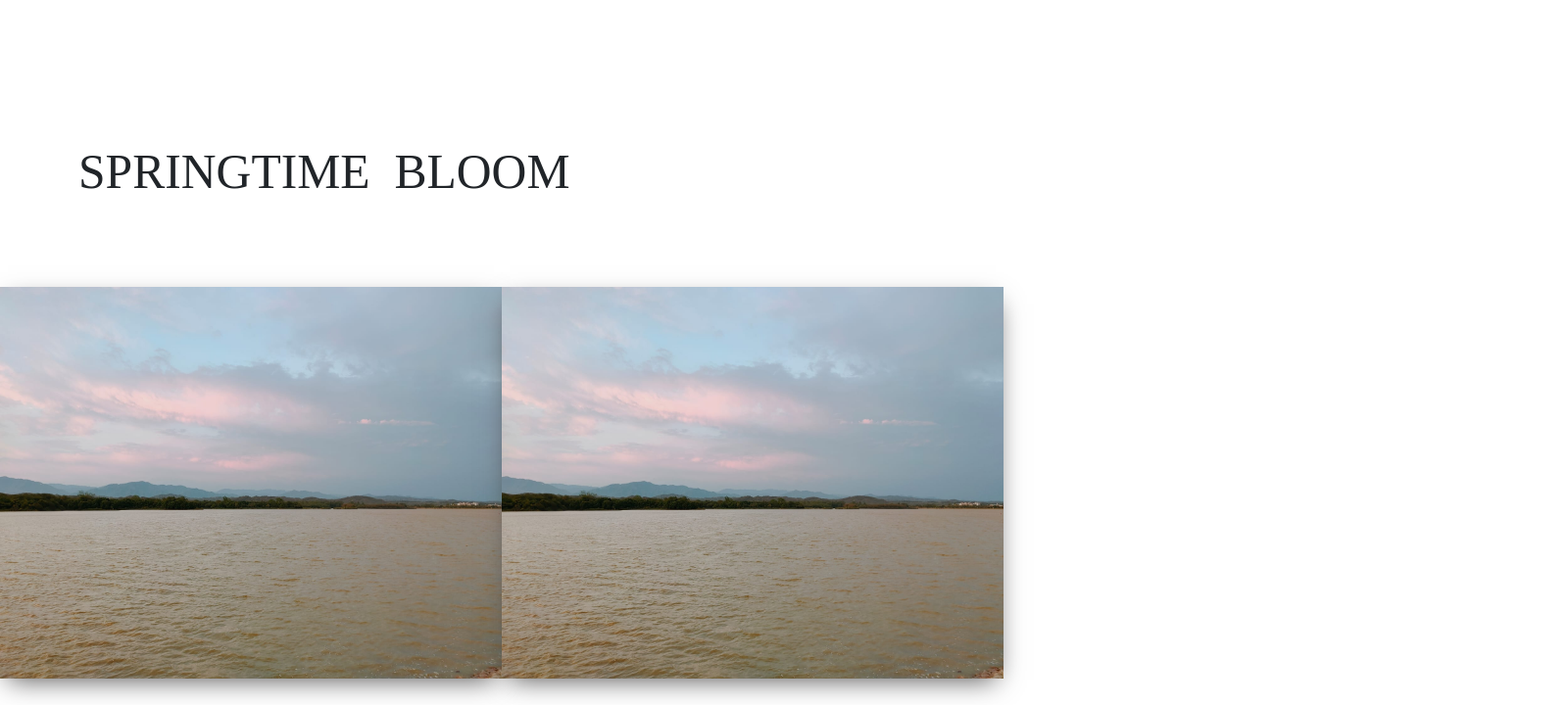
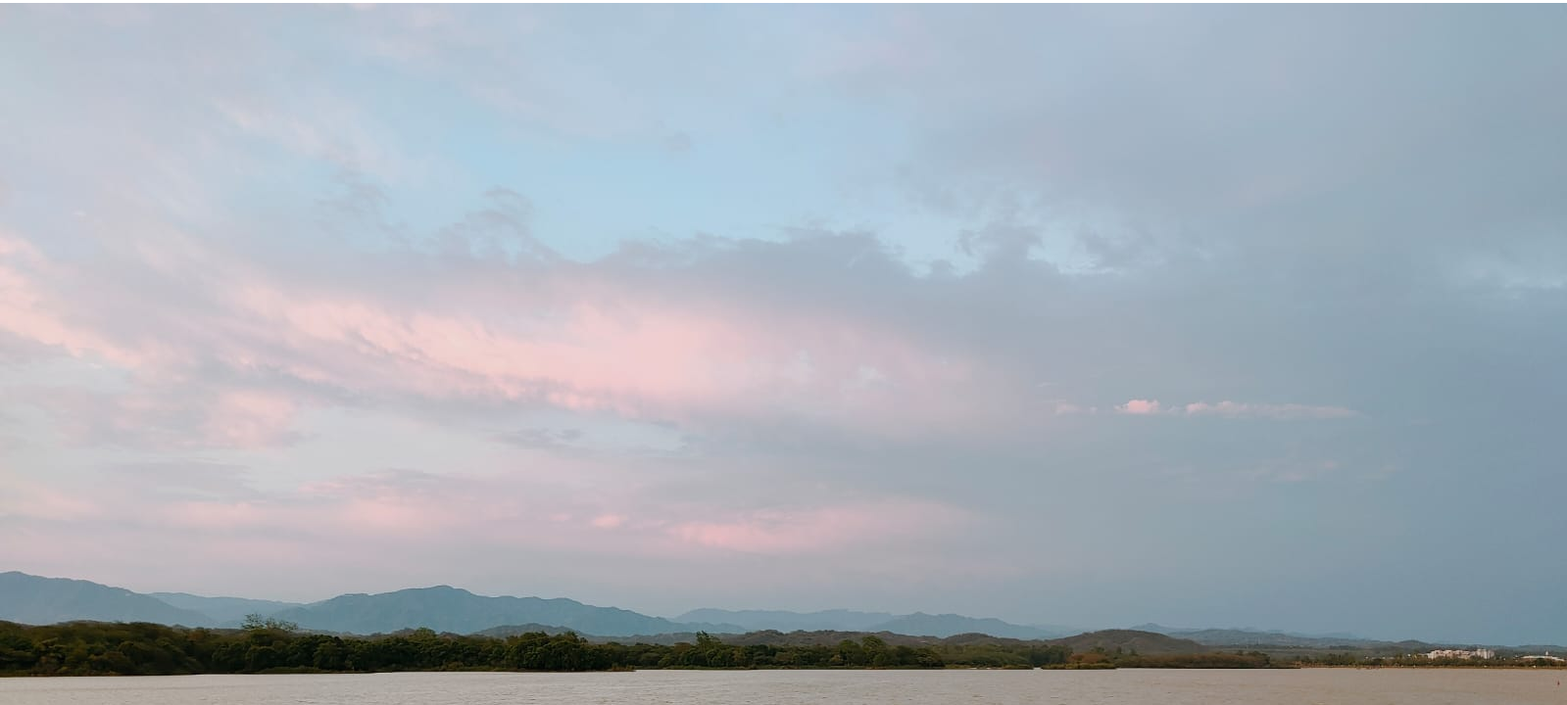
Before and after one commit to vivekk-tiwari/LOCALE, a React (Create React App) app: page / in a window 1280 px wide. Shown: the part 8760-9480 px from the top of the page at 98% size, 1599 px wide, since content can reach past the window. Built offline with nearby package versions, Linux system fonts and the light colour scheme.

Commit message:
Update "main" to "place"

```diff
--- a/src/components/Different_Places.jsx
+++ b/src/components/Different_Places.jsx
@@ -13,12 +13,12 @@ function DifferentPlaces() {
             <DifferentPlacesComponent text="03" text1="ROSE GARDEN" text2="Painting based on a scene in a book"/>
         </div>
 
-        <div className="main_5_heading">
+        <div className="place_5_heading">
             SPRINGTIME &nbsp;BLOOM
         </div>
-        <div className="main_5">
-            <img id='main_5_img1' src="./images/img_1.jpeg" alt="" />
-            <img id='main_5_img2' src="./images/img_1.jpeg" alt="" />
+        <div className="place_5">
+            <img id='place_5_img1' src="./images/img_1.jpeg" alt="" />
+            <img id='place_5_img2' src="./images/img_1.jpeg" alt="" />
         </div>
         </>
     );
```
